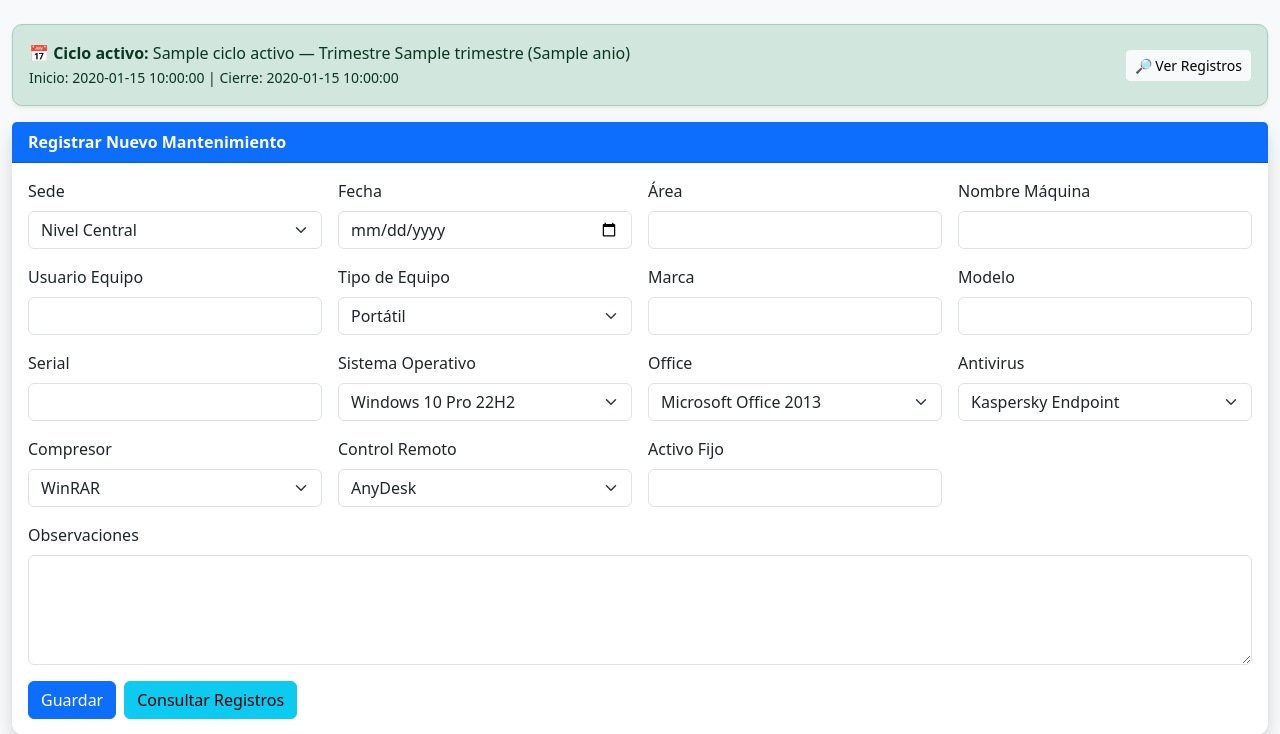
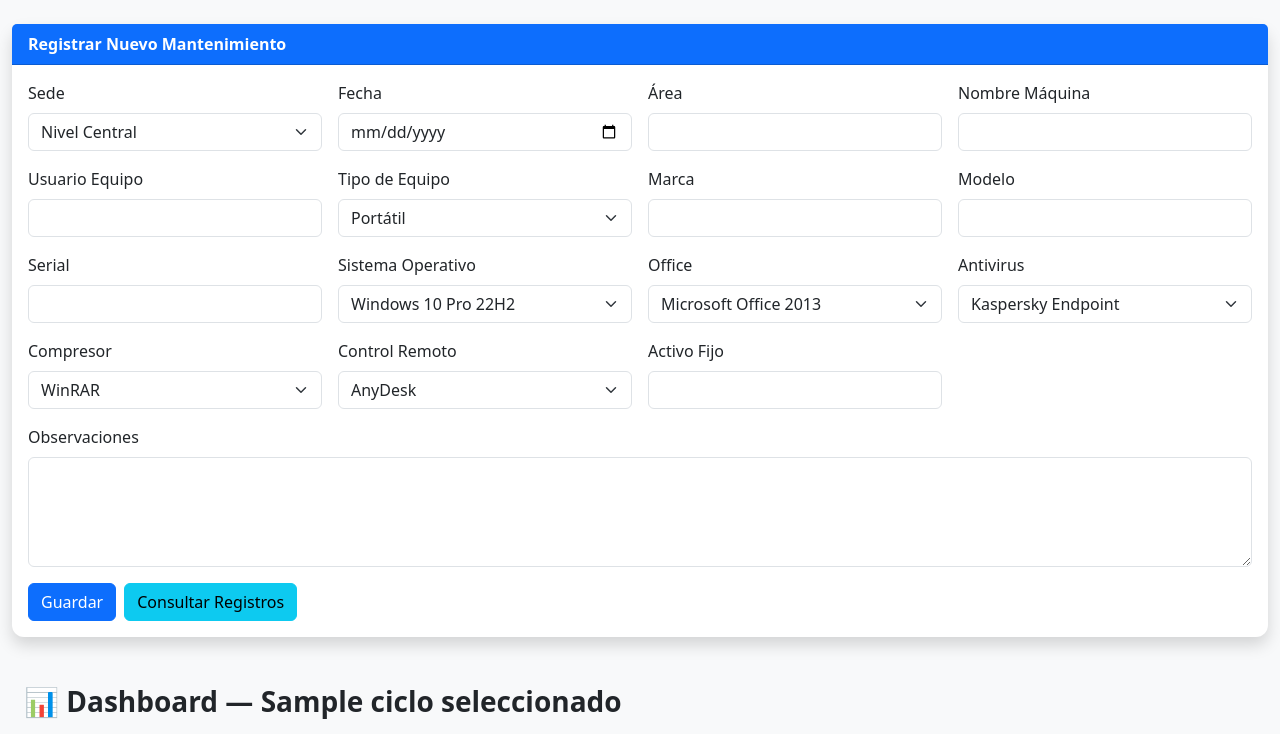
Before and after one commit to JozeDavhiid/Mantenimiento_Computadores, a Flask app: template templates/principal.html in a window 1280 px wide. Shown: the part 56-790 px from the top of the page. Run offline with Flask 3, Linux system fonts and the light colour scheme; the template is opened without the code that fills it: most values are stand-ins (such as "Sample title", 1, 10 or a date in 2020); some libraries are stand-ins or nearby versions.

Commit message:
Actualizacion

```diff
--- a/templates/principal.html
+++ b/templates/principal.html
@@ -54,55 +54,6 @@
       {% endfor %}
     {% endif %}
   {% endwith %}
-
-  <!-- CICLO ACTIVO -->
-  {% if ciclo_activo %}
-  <div class="alert alert-success d-flex justify-content-between align-items-center shadow-sm flex-wrap">
-    <div>
-      <strong>📅 Ciclo activo:</strong>
-      {{ ciclo_activo.nombre or 'Sin nombre' }}
-      — Trimestre {{ ciclo_activo.trimestre or '—' }} ({{ ciclo_activo.anio or '—' }})
-      <br>
-      <small>Inicio: {{ ciclo_activo.fecha_inicio or '—' }} | Cierre: {{ ciclo_activo.fecha_cierre or '—' }}</small>
-    </div>
-    <div class="d-flex gap-2 mt-2 mt-md-0">
-      {% if rol == 'admin' %}
-        <a href="{{ url_for('admin_ciclos') }}" class="btn btn-outline-light btn-sm">⚙️ Administrar Ciclos</a>
-      {% endif %}
-      <a href="{{ url_for('consultar') }}" class="btn btn-light btn-sm">🔎 Ver Registros</a>
-    </div>
-  </div>
-  {% else %}
-  <div class="alert alert-warning d-flex justify-content-between align-items-center shadow-sm">
-    <div>
-      ⚠️ <strong>No hay un ciclo activo.</strong>
-      <div class="small">Para registrar mantenimientos, un administrador debe activar un ciclo.</div>
-    </div>
-    {% if rol == 'admin' %}
-    <a href="{{ url_for('admin_ciclos') }}" class="btn btn-dark btn-sm">➕ Crear / Activar Ciclo</a>
-    {% endif %}
-  </div>
-  {% endif %}
-
-  {% if rol == 'admin' and ciclos %}
-  <div class="card shadow-sm mb-4">
-    <div class="card-body d-flex flex-wrap align-items-center justify-content-between">
-      <form method="GET" class="d-flex align-items-center gap-2 flex-wrap">
-        <label class="fw-bold me-2 mb-0">📘 Ver datos del ciclo:</label>
-        <select name="ciclo_id" class="form-select">
-          {% for c in ciclos %}
-            <option value="{{ c.id }}" {% if ciclo_seleccionado and ciclo_seleccionado.id == c.id %}selected{% endif %}>
-              {{ c.nombre or 'Sin nombre' }} — T{{ c.trimestre or '?' }} {{ c.anio }}
-              {% if c.activo %} (Activo){% else %} (Cerrado){% endif %}
-            </option>
-          {% endfor %}
-        </select>
-        <button type="submit" class="btn btn-outline-primary">Ver</button>
-      </form>
-      <a href="{{ url_for('admin_ciclos') }}" class="btn btn-dark mt-2 mt-md-0">⚙️ Gestionar Ciclos</a>
-    </div>
-  </div>
-  {% endif %}
 
   <!-- FORMULARIO REGISTRO -->
   <div class="card shadow mb-4">
```
